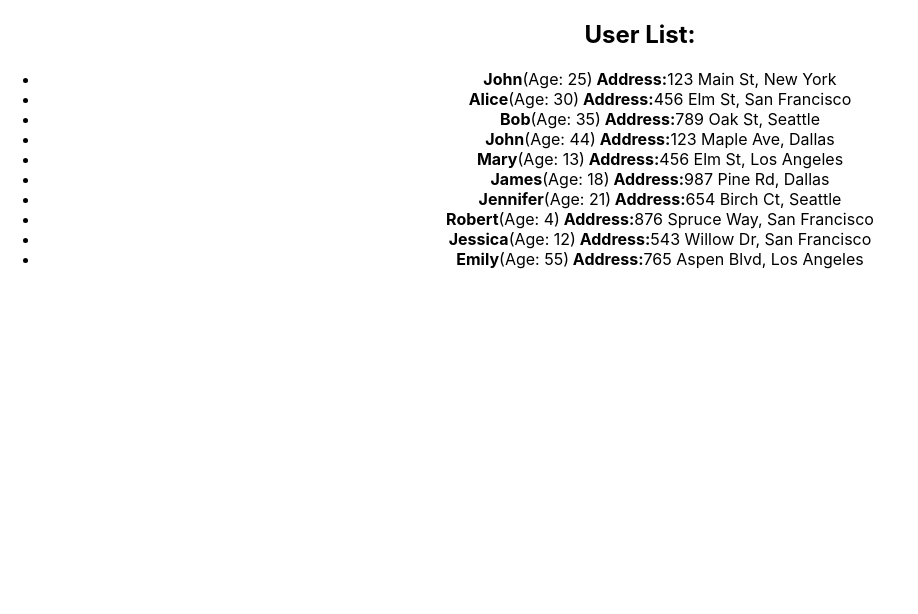
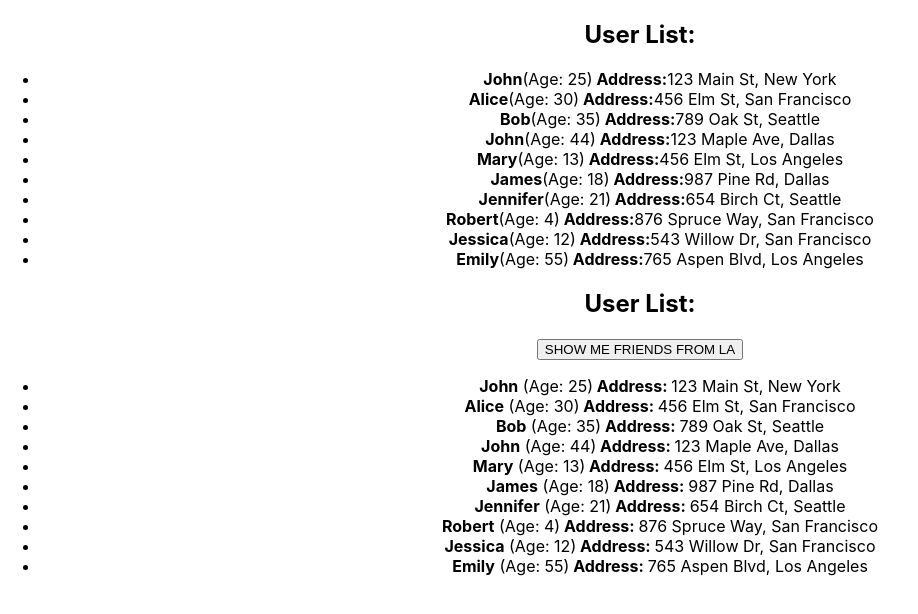
Before and after one commit to PavelGr1shchuk/homework-front-main, a React (Create React App) app: page / in a window 1280 px wide. Shown: the top 614 px of the page, without its empty margins (0-918 px from the left). Built offline with nearby package versions, Linux system fonts and the light colour scheme.

Commit message:
feat: hw2

```diff
--- a/src/App.tsx
+++ b/src/App.tsx
@@ -8,7 +8,7 @@
   return (
     <div className="App">
       <HW1 />
-      {/*<HW2 />*/}
+      <HW2 />
       {/*<HW3 />*/}
       {/*<HW4 />*/}
     </div>
--- a/src/HW/2/CurrentUser.tsx
+++ b/src/HW/2/CurrentUser.tsx
@@ -1,7 +1,7 @@
 import { UserType } from './HW2';
 
 type CurrentUserPropsType = {
-  user: any // пропиши типизацию
+  user: UserType;
 };
 
 export const CurrentUser = (props: CurrentUserPropsType) => {
--- a/src/HW/2/HW2.tsx
+++ b/src/HW/2/HW2.tsx
@@ -1,5 +1,6 @@
 import { useState } from 'react';
 import { UserList2 } from './UserList2';
+import { log } from 'console';
 
 export type AddressType = {
   street: string;
@@ -10,11 +11,11 @@
   id: number;
   name: string;
   age: number;
-  address: any; // пропиши типизацию
+  address: {street: string, city: string}; // пропиши типизацию
 };
 
 export type UsersObjectType = {
-  myFriends: any; // пропиши типизацию
+  myFriends: Array<UserType>; // пропиши типизацию
 };
 
 export const HW2 = () => {
@@ -47,7 +48,10 @@
   let [currentUsers, setCurrentUsers] = useState<UsersObjectType>(users);
 
   const filterUsers = () => {
-    const filteredUsers = 'НУЖНО ПРОФИЛЬТРОВАТЬ ДРУЗЕЙ. ОСТАВЛЯЕМ ТОЛЬКО ТЕХ, КОТОРЫЕ ЖИВУТ В ГОРОДЕ LOS ANGELES';
+     const filteredUsers = users.myFriends.filter((user) => {
+      return user.address.city === 'Los Angeles'
+    }) ;
+    console.log(filteredUsers, 'test')
     setCurrentUsers({ myFriends: filteredUsers });
   };
 
--- a/src/HW/2/UserList2.tsx
+++ b/src/HW/2/UserList2.tsx
@@ -1,9 +1,9 @@
 import {CurrentUser} from './CurrentUser';
-import {UsersObjectType} from './HW2';
+import {UsersObjectType, UserType} from './HW2';
 
 type UserList2PropsType = {
-	users: any // пропиши типизацию
-	filterUsers: any // пропиши типизацию
+	users: UsersObjectType // пропиши типизацию
+	filterUsers: () => void; // пропиши типизацию
 };
 
 export const UserList2 = (props: UserList2PropsType) => {
@@ -11,13 +11,13 @@
 		<div id={'hw02-users'}>
 			<h2>User List:</h2>
 
-			{/*<button id={'hw02-filter-button'} onClick={() => props.filterUsers}>SHOW ME FRIENDS FROM LA</button>*/}
+			<button id={'hw02-filter-button'} onClick={props.filterUsers}>SHOW ME FRIENDS FROM LA</button>
 
-			{/*<ul>*/}
-			{/*  {props.users.myFriends.map((user) => (*/}
-			{/*    <ВЫЗЫВАЕМ КОМПОНЕНТУ CurrentUser />*/}
-			{/*  ))}*/}
-			{/*</ul>*/}
+			<ul>
+			{props.users.myFriends.map((user) => (
+			  <CurrentUser user={user} key={user.id}  />
+			))}
+			</ul>
 		</div>
 	);
 };
```
